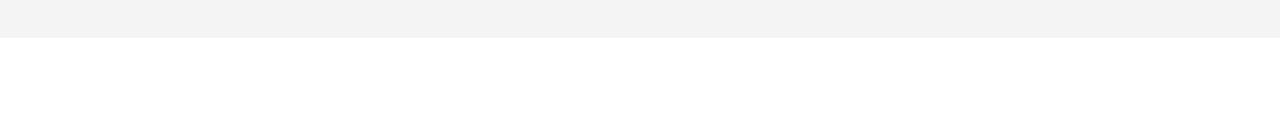
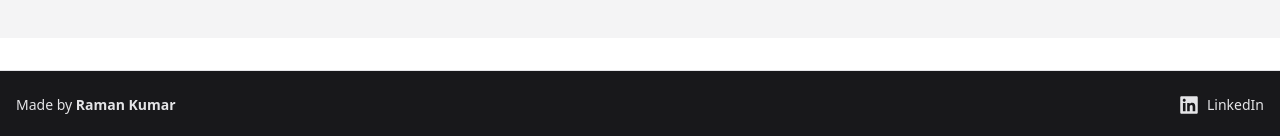
Before and after one commit to Ramanchaudhary2005/My-Shopping-App, a React (Vite) app in the folder Frontend - Shopping - App/: page / in a window 1280 px wide. Shown: the part 762-898 px from the top of the page. Before the commit the page ends 800 px from the top, so only its background shows below. Built offline with nearby package versions, Linux system fonts and the light colour scheme; no server answers.

Commit message:
modified:   Frontend - Shopping - App/src/App.jsx 	new file:   Frontend - Shopping - App/src/components/footer.jsx

```diff
--- a/Frontend - Shopping - App/src/App.jsx
+++ b/Frontend - Shopping - App/src/App.jsx
@@ -13,6 +13,7 @@ import { OrderHistoryPage } from "./pages/orderhistorypage";
 import { ProfilePage } from "./pages/profilepage";
 import { AddressesPage } from "./pages/addressespage";
 import { WishlistPage } from "./pages/wishlistpage";
+import { Footer } from "./components/footer";
 
 const ProtectedRoute = ({ children }) => {
   const authed = isAuthenticated();
@@ -68,6 +69,7 @@ const App = () => {
         } />
         <Route path="*" element={<PageNotFound />} />
       </Routes>
+      <Footer />
     </BrowserRouter>
   );
 };
--- /dev/null
+++ b/Frontend - Shopping - App/src/components/footer.jsx
@@ -0,0 +1,23 @@
+import { FaLinkedin } from "react-icons/fa";
+
+const Footer = () => {
+  return (
+    <footer className="mt-8 border-t bg-zinc-900 text-zinc-200">
+      <div className="max-w-7xl mx-auto px-4 py-6 flex flex-col sm:flex-row items-center justify-between gap-3">
+        <div className="text-sm">Made by <span className="font-semibold">Raman Kumar</span></div>
+        <a
+          href="https://www.linkedin.com/in/raman-kumar-5a6a61343/"
+          target="_blank"
+          rel="noreferrer noopener"
+          className="flex items-center gap-2 hover:text-white"
+          aria-label="Raman Kumar on LinkedIn"
+        >
+          <FaLinkedin size={20} />
+          <span className="text-sm">LinkedIn</span>
+        </a>
+      </div>
+    </footer>
+  );
+};
+
+export { Footer };
```
